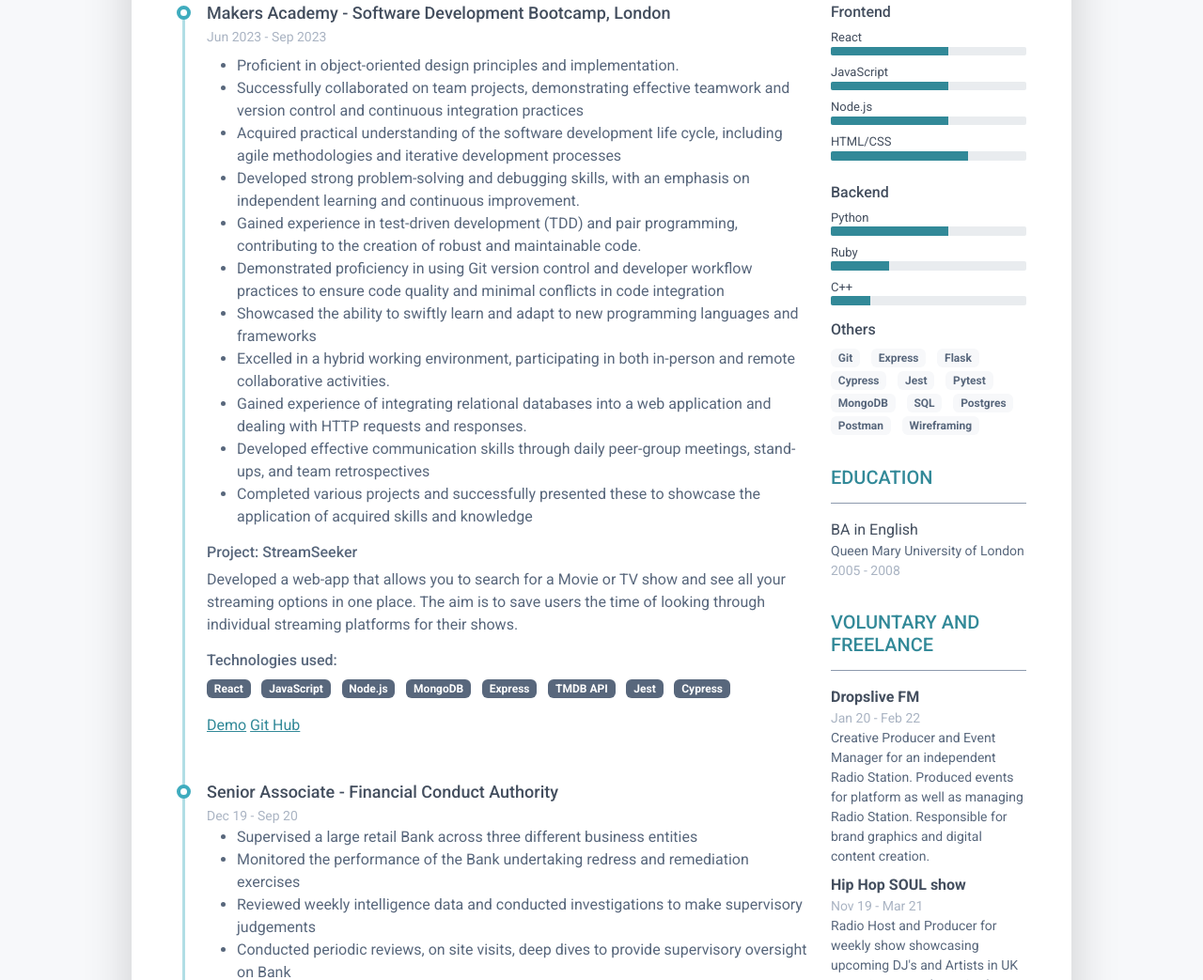
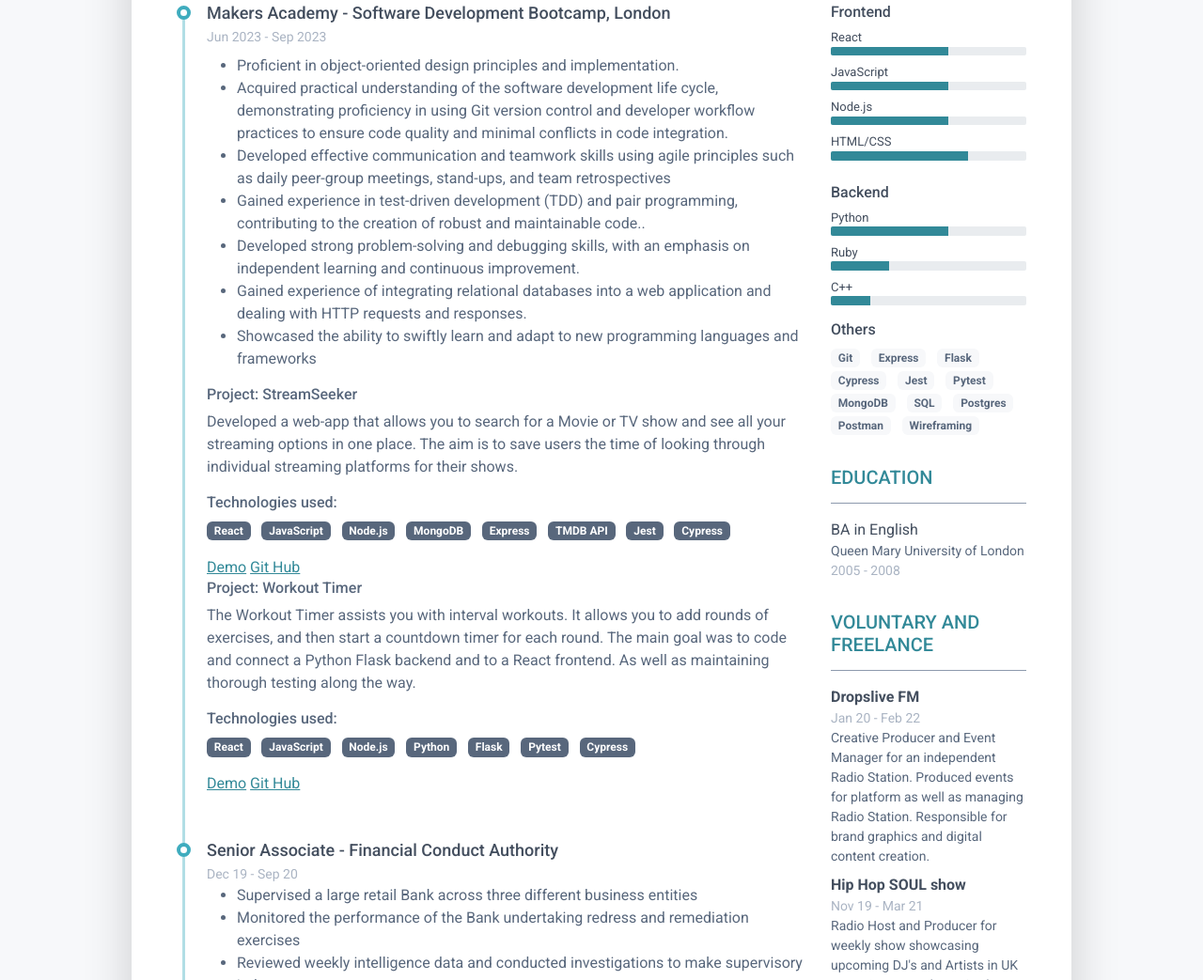
Before and after one commit to M1M1-A/CV, a plain HTML site: page index.html in a window 1280 px wide. Shown: the part 583-1626 px from the top of the page at 94% size. Drawn offline with Linux system fonts and the light colour scheme.

Commit message:
new project added

```diff
--- a/index.html
+++ b/index.html
@@ -74,11 +74,10 @@
 								target="_blank">You can make a PDF version of your resume using our free Sketch template here</a>. -->
 							As a professional with over ten years experience in Finance,
 							I'm now on an exciting career shift into Software Development.
-							Over the past year, I've honed my coding skills independently
+							Over the past year, I've honed my coding skills through independent learning
 							and I've recently completed an intensive Software Development Bootcamp.
 							Coding has sparked a passion in me and has reignited my enthusiasm for learning
-							and continuous improvement. I practice consistently, not only within my course
-							but also through personal projects that align with my passions for music,
+							and continuous improvement. I practice consistently, coding regularly with others and on solo projects that align with my passions for music,
 							design, and technology. My blend of cross-industry experience, alongside my
 							programming skills, equip me with a unique and versatile set of skills with which to transition into Tech.
 						</p>
@@ -110,27 +109,19 @@
 												occaecati cupiditate non provident.</p> -->
 											<ul>
 												<li>Proficient in object-oriented design principles and implementation.</li>
-												<li>Successfully collaborated on team projects, demonstrating effective teamwork and version
-													control and continuous integration practices</li>
-												<li>Acquired practical understanding of the software development life cycle, including agile
-													methodologies and iterative development processes</li>
-												<li>Developed strong problem-solving and debugging skills, with an emphasis on independent
-													learning and continuous improvement.</li>
-												<li>Gained experience in test-driven development (TDD) and pair programming, contributing to the
-													creation of robust and maintainable code.</li>
-												<li>Demonstrated proficiency in using Git version control and developer workflow practices to
-													ensure code quality and minimal conflicts in code integration</li>
-												<li>Showcased the ability to swiftly learn and adapt to new programming languages and frameworks
+												<li>Acquired practical understanding of the software development life cycle,
+													demonstrating proficiency in using Git version control and developer workflow
+													practices to ensure code quality and minimal conflicts in code integration.
 												</li>
-												<li>Excelled in a hybrid working environment, participating in both in-person and remote
-													collaborative activities.</li>
-												<!-- <li>Used Trello ticketing to efficiently breakdown user stories into tasks and organise project cycle and sprints</li> -->
-												<li>Gained experience of integrating relational databases into a web application and dealing
-													with HTTP requests and responses.</li>
-												<li>Developed effective communication skills through daily peer-group meetings, stand-ups, and
-													team retrospectives</li>
-												<li>Completed various projects and successfully presented these to showcase the application of
-													acquired skills and knowledge</li>
+												<li>Developed effective communication and teamwork skills using agile principles
+													such as daily peer-group meetings, stand-ups, and team retrospectives</li>
+												<li>Gained experience in test-driven development (TDD) and pair programming,
+													contributing to the creation of robust and maintainable code..</li>
+												<li>Developed strong problem-solving and debugging skills, with an emphasis
+													on independent learning and continuous improvement.</li>
+												<li>Gained experience of integrating relational databases into a web application
+													and dealing with HTTP requests and responses.</li>
+												<li>Showcased the ability to swiftly learn and adapt to new programming languages and frameworks</li>
 											</ul>
 											<h4 class="resume-timeline-item-desc-heading font-weight-bold">Project: StreamSeeker</h4>
 											<p>Developed a web-app that allows you to search for a Movie or TV show and see all your streaming
@@ -150,6 +141,23 @@
 											</ul>
 											<a href="https://m1m1-a.github.io/Portfolio/">Demo</a>
 											<a href="https://github.com/M1M1-A/StreamSeeker">Git Hub</a>
+											<h4 class="resume-timeline-item-desc-heading font-weight-bold">Project: Workout Timer</h4>
+											<p>The Workout Timer assists you with interval workouts.
+												It allows you to add rounds of exercises, and then start a countdown timer for each round.
+												The main goal was to code and connect a Python Flask backend and to a React frontend.
+												As well as maintaining thorough testing along the way.</p>
+											<h4 class="resume-timeline-item-desc-heading font-weight-bold">Technologies used:</h4>
+											<ul class="list-inline">
+												<li class="list-inline-item"><span class="badge bg-secondary badge-pill">React</span></li>
+												<li class="list-inline-item"><span class="badge bg-secondary badge-pill">JavaScript</span></li>
+												<li class="list-inline-item"><span class="badge bg-secondary badge-pill">Node.js</span></li>
+												<li class="list-inline-item"><span class="badge bg-secondary badge-pill">Python</span></li>
+												<li class="list-inline-item"><span class="badge bg-secondary badge-pill">Flask</span></li>
+												<li class="list-inline-item"><span class="badge bg-secondary badge-pill">Pytest</span></li>
+												<li class="list-inline-item"><span class="badge bg-secondary badge-pill">Cypress</span></li>
+											</ul>
+											<a href="https://m1m1-a.github.io/Portfolio/">Demo</a>
+											<a href="https://github.com/M1M1-A/Workout-Timer">Git Hub</a>
 										</div><!--//resume-timeline-item-desc-->
 
 									</article><!--//resume-timeline-item-->
```
